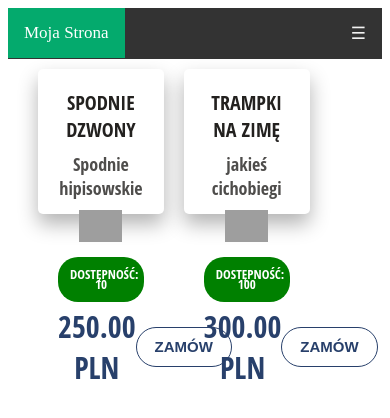
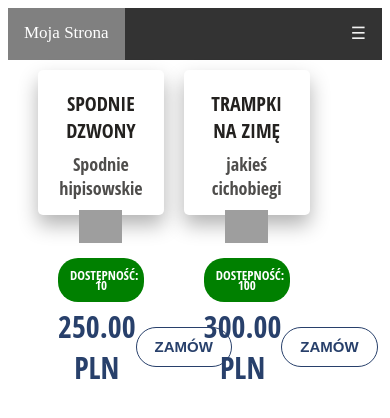
Before and after one commit to MarcinSlusarczyk/MyShop, a Django app: page /categories/1/ in a window 390 px wide. Shown: the top 418 px of the page. Run offline with Django 4.2, Linux system fonts and the light colour scheme; data comes from the database, SQL or seed files in the repository; grey boxes are pictures that could not be loaded.

Commit message:
Merge remote-tracking branch 'remote/master'
# Conflicts:
#	Shop/Shop/settings.py

```diff
--- a/Shop/static/css/style.css
+++ b/Shop/static/css/style.css
@@ -18,7 +18,7 @@
 
 /* Add an active class to highlight the current page */
 .active {
-  background-color: #04AA6D;
+  background-color: grey;
   color: white;
 }
 
@@ -114,6 +114,7 @@
     width: 100%;
     text-align: left;
   }
+  .active {height: 21.5px;}
 }
 
 
```
